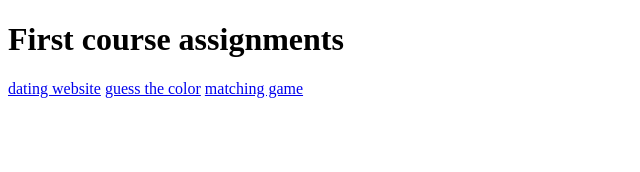
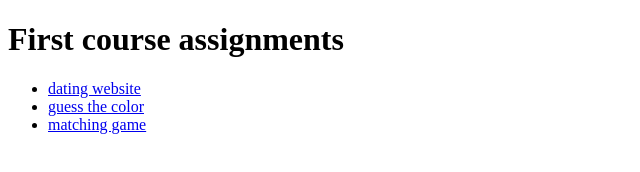
Before and after one commit to claudiazanetel/FSWD-html-css-js, a plain HTML site: page index.html in a window 1280 px wide. Shown: the whole page, without its empty margins (0-640 px from the left). Drawn offline with Linux system fonts and the light colour scheme.

Commit message:
fixed index.html

```diff
--- a/index.html
+++ b/index.html
@@ -9,8 +9,10 @@
 	</head>
 	<body>
 		<h1>First course assignments</h1>
-		<a href="/dating-website/dating-website.html">dating website</a>
-		<a href="/guess-the-color/guess-the-color.html">guess the color</a>
-		<a href="/matching-game/matching-game.html">matching game</a>
+		<ul>
+			<li><a href="/dating-website/dating-website.html">dating website</a></li>
+			<li><a href="/guess-the-color/guess-the-color.html">guess the color</a></li>
+			<li><a href="/matching-game/matching-game.html">matching game</a></li>
+		</ul>
 	</body>
 </html>
```
